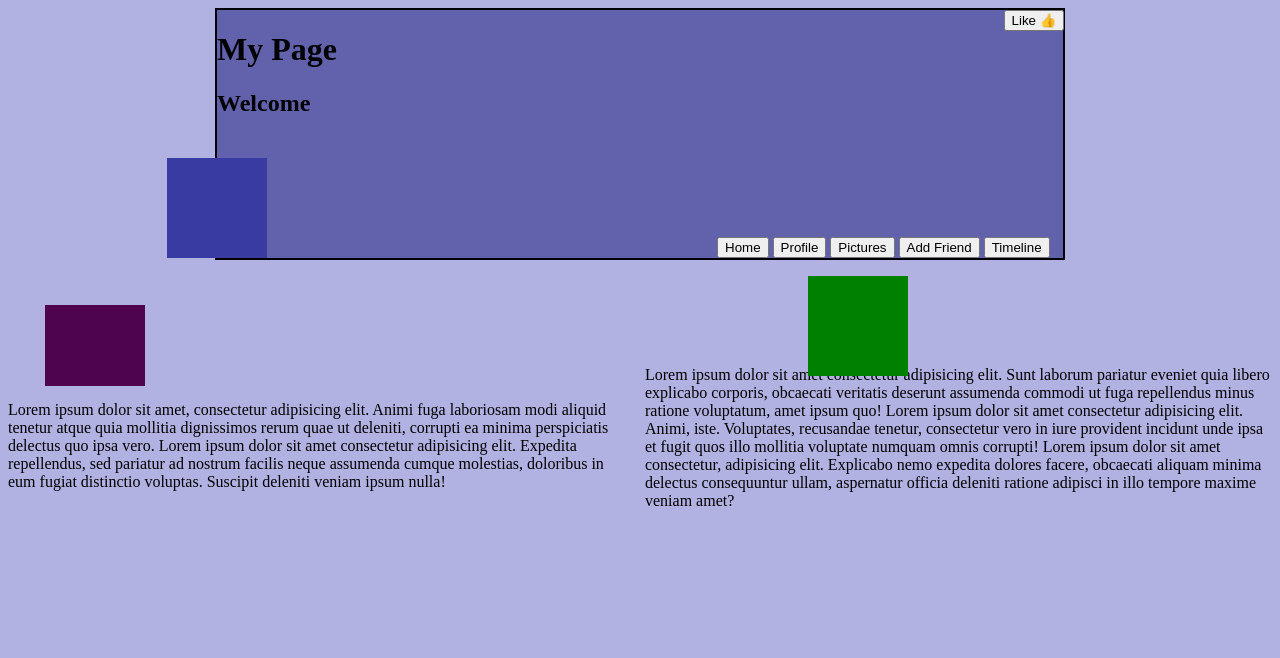
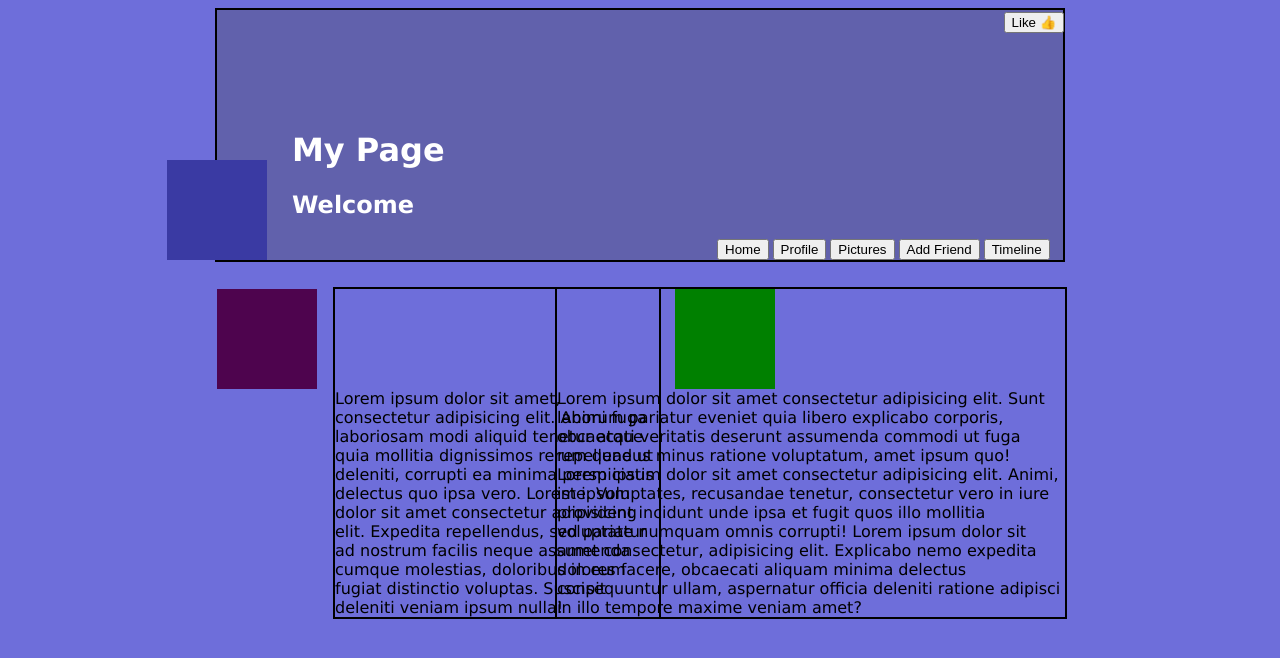
Before and after one commit to Insanelystan/social-network-assessment, a plain HTML site: page social-network-assessment/index.html in a window 1280 px wide. Drawn offline with Linux system fonts and the light colour scheme.

Commit message:
Final stages completed

```diff
--- a/social-network-assessment/index.html
+++ b/social-network-assessment/index.html
@@ -7,8 +7,10 @@
     <link rel="stylesheet" href="style.css"
   </head>
   <header>
+    <div class="intro">
       <h1>My Page</h1>
       <h2>Welcome</h2>
+    </div>
       <button class="nav">Home</button>
       <button class="nav">Profile</button>
       <button class="nav">Pictures</button>
@@ -22,7 +24,7 @@
   </header>
   <body>
     <div class="information">
-      <p class="first-column">
+      <div class="first-column">
        <div class="third-square"></div>
         Lorem ipsum dolor sit amet, consectetur adipisicing elit. Animi fuga
         laboriosam modi aliquid tenetur atque quia mollitia dignissimos rerum
@@ -35,9 +37,9 @@
         molestias, doloribus in eum fugiat distinctio voluptas. Suscipit
         deleniti veniam ipsum nulla!
 
-      </p>
+      </div>
 
-      <p class="second-column">
+      <div class="second-column">
         <div class="second-square"></div>
         Lorem ipsum dolor sit amet consectetur adipisicing elit. Sunt laborum
         pariatur eveniet quia libero explicabo corporis, obcaecati veritatis
@@ -55,6 +57,6 @@
         expedita dolores facere, obcaecati aliquam minima delectus consequuntur
         ullam, aspernatur officia deleniti ratione adipisci in illo tempore
         maxime veniam amet?
-      </p>
+    </div>
   </body>
 </html>
--- a/social-network-assessment/style.css
+++ b/social-network-assessment/style.css
@@ -3,7 +3,7 @@
 }
 
 body {
-  background-color: rgb(177, 177, 226);
+  background-color: rgb(110, 110, 218);
 }
 
 header {
@@ -15,11 +15,17 @@ header {
 }
 
 .first-column {
+  position: relative;
   width: 328px;
+  border: 2px solid black;
+  left: 325px;
 }
 
 .second-column {
+  position: relative;
   width: 512px;
+  border: 2px solid black;
+  left: -90px;
 }
 
 .square1 {
@@ -46,6 +52,9 @@ header {
   column-count: 2;
   column-gap: 10px;
   margin-top: 25px;
+  font-family: "Lucida Sans", "Lucida Sans Regular", "Lucida Grande",
+    "Lucida Sans Unicode", Geneva, Verdana, sans-serif;
+  color: black;
 }
 
 .third-square {
@@ -53,8 +62,8 @@ header {
   background-color: green;
   width: 100px;
   height: 100px;
-  top: -25px;
-  left: 800px;
+  top: 0px;
+  left: 340px;
 }
 
 .second-square {
@@ -62,6 +71,14 @@ header {
   background-color: rgb(78, 4, 78);
   width: 100px;
   height: 100px;
-  top: 20px;
-  left: -600px;
+  top: 0px;
+  left: -340px;
 }
+.intro {
+  position: relative;
+  color: white;
+  top: 100px;
+  left: 75px;
+  font-family: "Lucida Sans", "Lucida Sans Regular", "Lucida Grande",
+    "Lucida Sans Unicode", Geneva, Verdana, sans-serif;
+}
```
